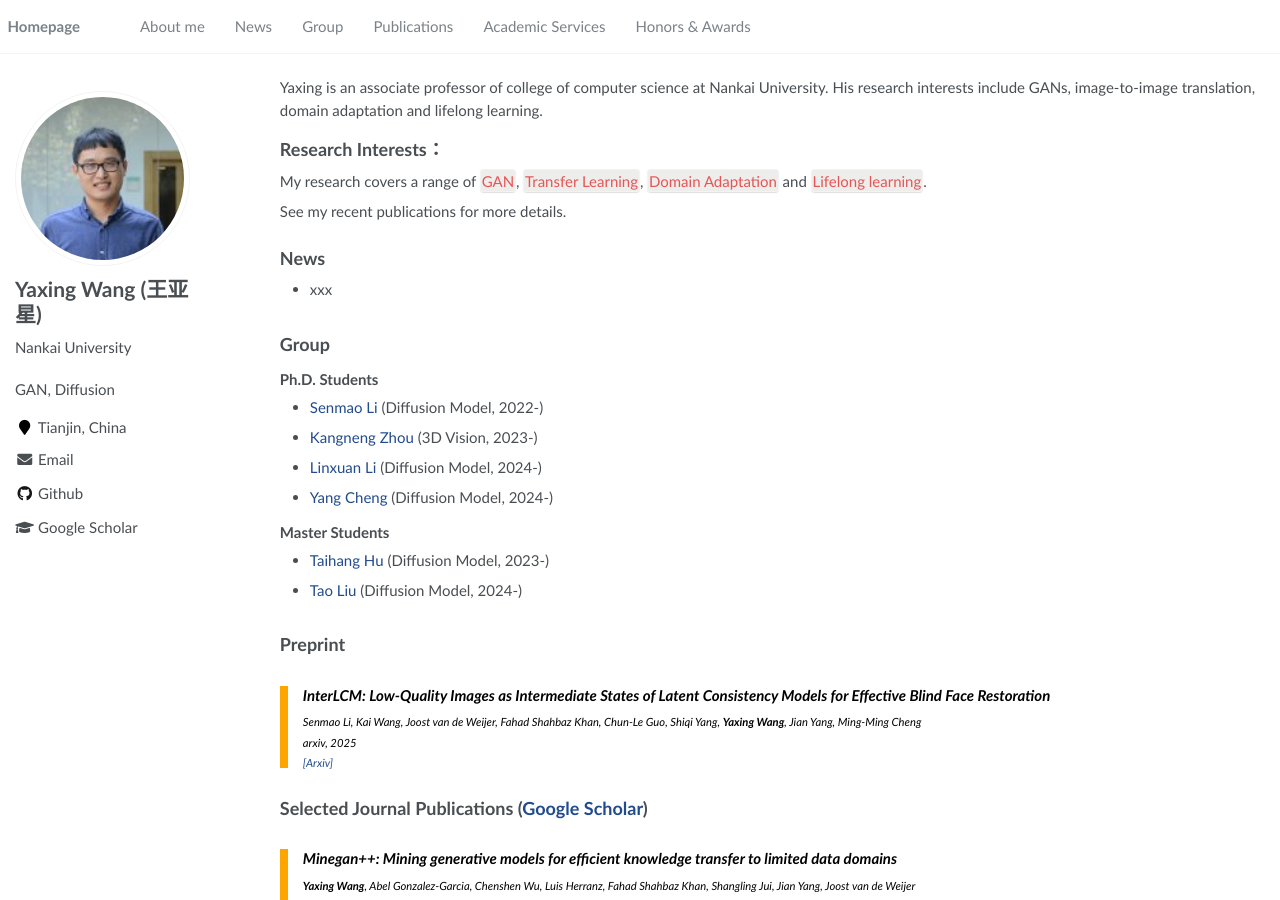
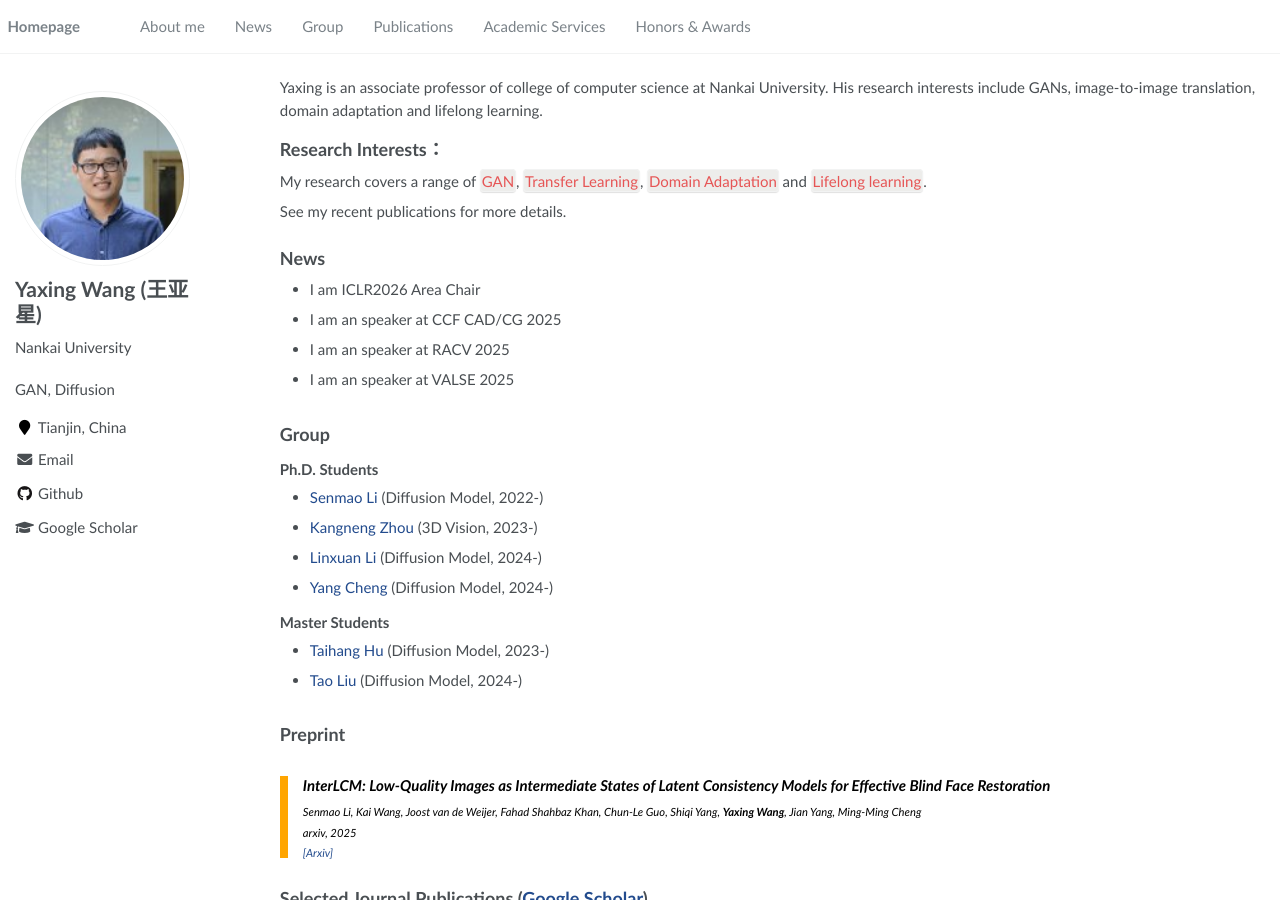
Before and after one commit to yaxingwang/yaxingwang.github.io, a Jekyll site: the page built from _pages/about.md, in a window 1280 px wide and 900 px high. Built offline with Jekyll 4.4.1, drawn with Linux system fonts in a browser that asks for light colours.

Commit message:
Update about.md

```diff
--- a/_pages/about.md
+++ b/_pages/about.md
@@ -31,7 +31,10 @@ See my recent publications for more details.
 
 ## News
 
-+ xxx
++ I am ICLR2026 Area Chair
++ I am an speaker at CCF CAD/CG 2025
++ I am an speaker at RACV 2025
++ I am an speaker at VALSE 2025
 
 <span class='anchor' id='-group'></span>
 
```
